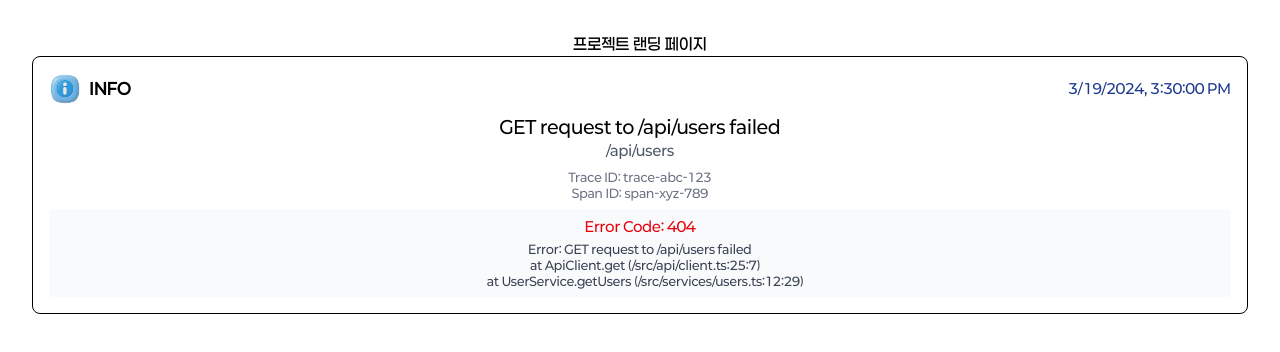
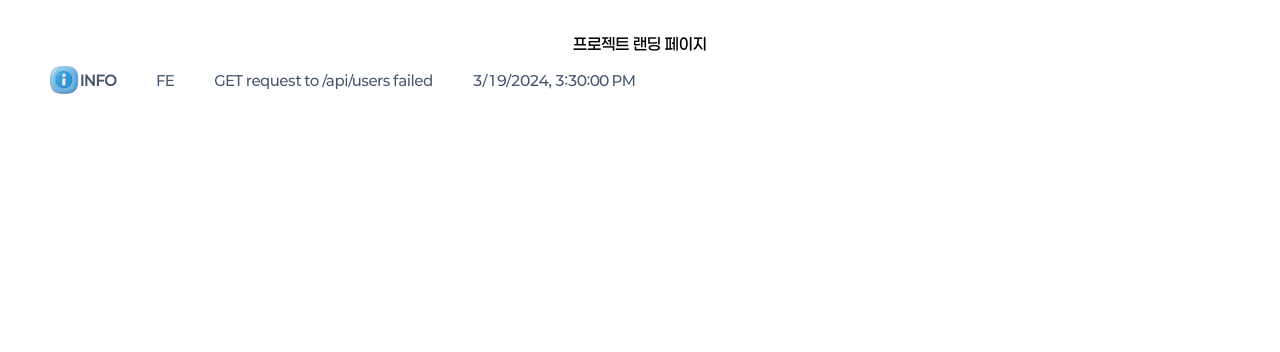
Before and after one commit to SIM-GYUBIN/CHOLOG, a React (Vite) app in the folder frontend/cholog/: page / in a window 1280 px wide. Shown: the top 352 px of the page. Built offline with nearby package versions, Linux system fonts and the light colour scheme.

Commit message:
feat : 로그 컴포넌트 완료 S12P31B207-65

```diff
--- a/frontend/cholog/src/components/eachLog.tsx
+++ b/frontend/cholog/src/components/eachLog.tsx
@@ -1,9 +1,9 @@
-import errorIcon from '@/assets/levelicon/error.png';
-import warnIcon from '@/assets/levelicon/warn.png';
-import infoIcon from '@/assets/levelicon/info.png';
-import debugIcon from '@/assets/levelicon/debug.png';
-import fatalIcon from '@/assets/levelicon/fatal.png';
-import traceIcon from '@/assets/levelicon/trace.png';
+import errorIcon from "@/assets/levelicon/error.png";
+import warnIcon from "@/assets/levelicon/warn.png";
+import infoIcon from "@/assets/levelicon/info.png";
+import debugIcon from "@/assets/levelicon/debug.png";
+import fatalIcon from "@/assets/levelicon/fatal.png";
+import traceIcon from "@/assets/levelicon/trace.png";
 
 type LogDetails = {
   errorCode?: string;
@@ -11,29 +11,30 @@ type LogDetails = {
 };
 
 type LogProps = {
-  id: string;
+  id?: string;
+  from?: string;
   timestamp: string;
-  message: string;
-  apiPath: string;
-  level: 'INFO' | 'WARN' | 'ERROR' | 'DEBUG' | 'FATAL' | 'TRACE';
-  traceId: string;
-  spanId: string;
+  message?: string;
+  apiPath?: string;
+  level: "INFO" | "WARN" | "ERROR" | "DEBUG" | "FATAL" | "TRACE";
+  traceId?: string;
+  spanId?: string;
   details?: LogDetails; // Changed from object to LogDetails for better type safety
 };
 
 const getLevelIcon = (level: string) => {
   switch (level) {
-      case 'ERROR':
+    case "ERROR":
       return errorIcon;
-      case 'WARN':
+    case "WARN":
       return warnIcon;
-      case 'INFO':
+    case "INFO":
       return infoIcon;
-      case 'DEBUG':
+    case "DEBUG":
       return debugIcon;
-      case 'FATAL':
+    case "FATAL":
       return fatalIcon;
-      case 'TRACE':
+    case "TRACE":
       return traceIcon;
     default:
       return infoIcon;
@@ -43,38 +44,47 @@ const getLevelIcon = (level: string) => {
 export default function EachLog({
   timestamp,
   message,
+  from,
   apiPath,
   level,
   traceId,
   spanId,
-  details
+  details,
 }: LogProps) {
-  const formattedTime = new Date(timestamp).toLocaleString();
+  const formattedTime = timestamp ? new Date(timestamp).toLocaleString() : "";
 
   return (
-    <div className="border rounded-lg p-4 mb-4 hover:shadow-lg transition-shadow">
-      <div className="flex items-center justify-between mb-2">
-        <div className="flex items-center gap-2">
-          <img src={getLevelIcon(level)} alt={`${level.toLowerCase()} 아이콘`} className="w-8 h-8" />
+    <div className="px-4 py-2 hover:shadow-lg transition-shadow">
+      <div className="flex justify-start gap-10 items-center text-[14px] text-slate-600">
+        <div className="flex flex-row items-center min-w-15">
+          <img
+            src={getLevelIcon(level)}
+            alt={`${level.toLowerCase()} 아이콘`}
+            className="w-8 h-8"
+          />
           <div className="font-semibold">{level}</div>
         </div>
-        <div className="text-sm text-blue-900">{formattedTime}</div>
+        <div>{from}</div>
+        <div className="font-medium">{message}</div>
+        <div className="">{formattedTime}</div>
       </div>
 
-      <div className="mb-2">
-        <div className="text-lg font-medium">{message}</div>
+      {/* <div className="mb-2">
         <div className="text-sm text-gray-600">{apiPath}</div>
       </div>
-
+      {(traceId || spanId) && (
         <div className="text-xs text-gray-500">
           <div>Trace ID: {traceId}</div>
           <div>Span ID: {spanId}</div>
         </div>
+      )}
 
       {(details?.errorCode || details?.stackTrace) && (
         <div className="mt-2 p-2 bg-gray-50 rounded">
           {details.errorCode && (
-            <div className="text-sm text-red-600">Error Code: {details.errorCode}</div>
+            <div className="text-sm text-red-600">
+              Error Code: {details.errorCode}
+            </div>
           )}
           {details.stackTrace && (
             <div className="mt-1 text-xs text-gray-700 overflow-x-auto whitespace-pre-wrap">
@@ -82,7 +92,7 @@ export default function EachLog({
             </div>
           )}
         </div>
-      )}
+      )} */}
     </div>
   );
 }
--- a/frontend/cholog/src/pages/LandingPage.tsx
+++ b/frontend/cholog/src/pages/LandingPage.tsx
@@ -12,14 +12,14 @@ const LandingPage = () => {
         id="1"
         timestamp="2024-03-19T15:30:00Z"
         message="GET request to /api/users failed"
-        apiPath="/api/users"
+        // apiPath="/api/users"
         level="INFO"
-        traceId="trace-abc-123"
-        spanId="span-xyz-789"
-        details={{
-          errorCode: "404",
-          stackTrace: "Error: GET request to /api/users failed\n    at ApiClient.get (/src/api/client.ts:25:7)\n    at UserService.getUsers (/src/services/users.ts:12:29)"
-        }}
+        from="FE"
+        // details={{
+        //   errorCode: "404",
+        //   stackTrace:
+        //     "Error: GET request to /api/users failed\n    at ApiClient.get (/src/api/client.ts:25:7)\n    at UserService.getUsers (/src/services/users.ts:12:29)",
+        // }}
       />
     </div>
   );
```
Lines whose indentation alone changed are shown as unchanged.
